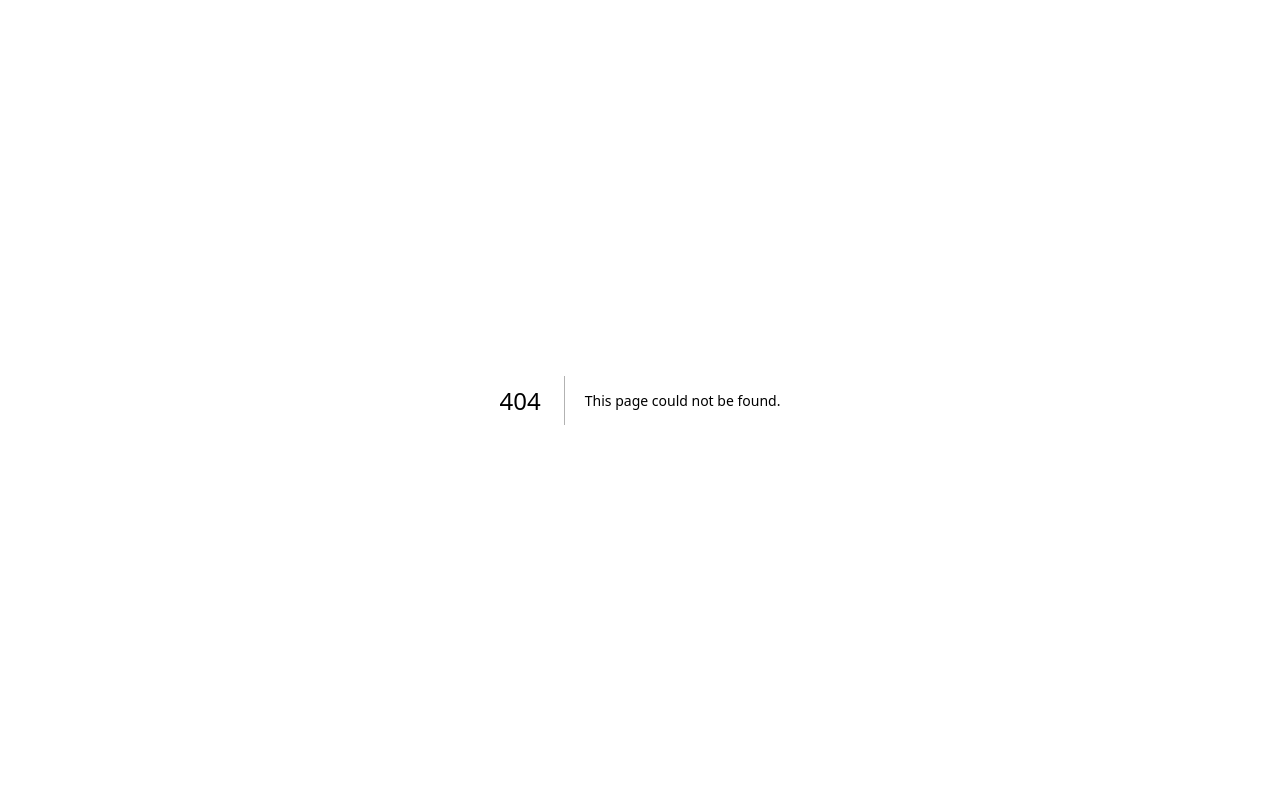
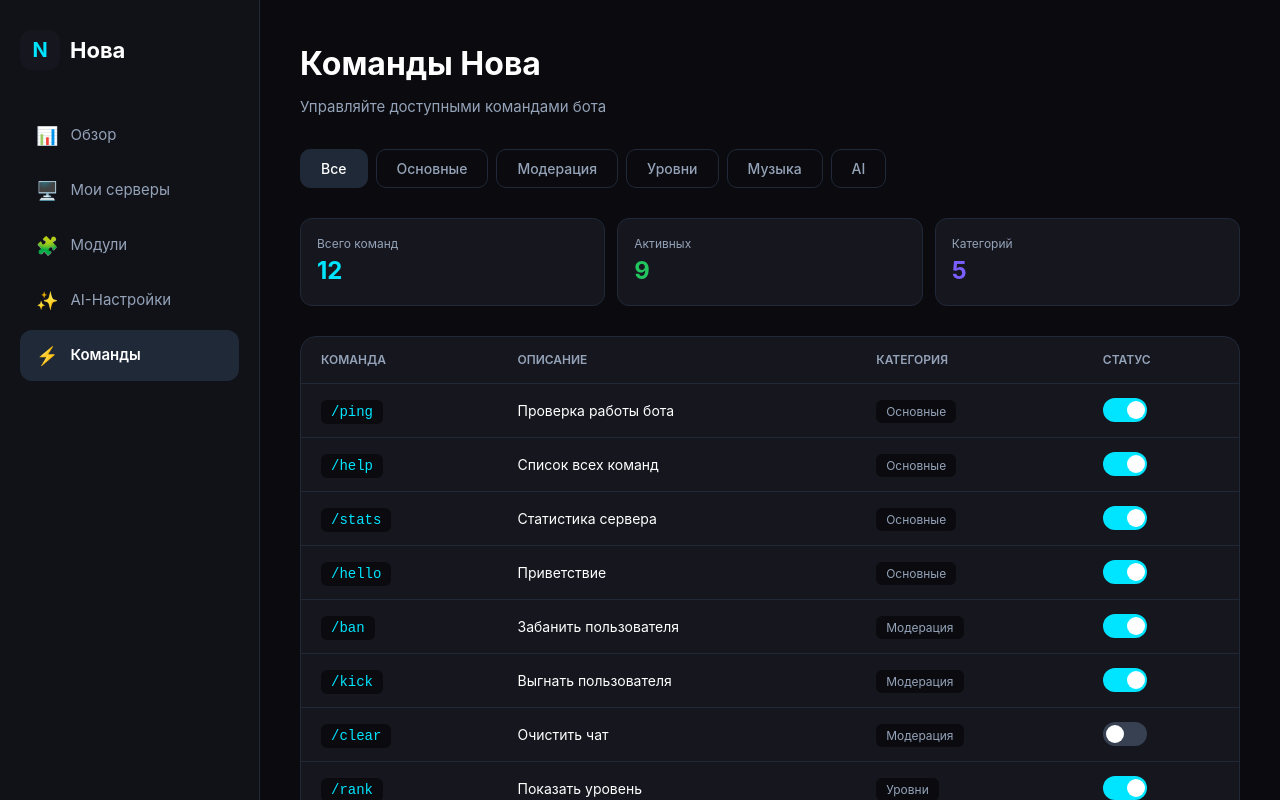
Before and after one commit to R4YDMOND/nova-bot, a Next.js app in the folder frontend/: page /dashboard/commands in a window 1280 px wide. Before the commit this address had no page. Shown: the top 800 px of the page. Built offline with nearby package versions, Linux system fonts and the light colour scheme.

Commit message:
Add commands page.tsx

```diff
--- /dev/null
+++ b/frontend/src/app/dashboard/commands/page.tsx
@@ -0,0 +1,175 @@
+"use client"
+
+import { useState } from 'react'
+
+interface Command {
+  name: string
+  description: string
+  usage: string
+  category: string
+  enabled: boolean
+}
+
+export default function CommandsPage() {
+  const [commands, setCommands] = useState<Command[]>([
+    { name: '/ping', description: 'Проверка работы бота', usage: '/ping', category: 'Основные', enabled: true },
+    { name: '/help', description: 'Список всех команд', usage: '/help', category: 'Основные', enabled: true },
+    { name: '/stats', description: 'Статистика сервера', usage: '/stats', category: 'Основные', enabled: true },
+    { name: '/hello', description: 'Приветствие', usage: '/hello', category: 'Основные', enabled: true },
+    { name: '/ban', description: 'Забанить пользователя', usage: '/ban @user причина', category: 'Модерация', enabled: true },
+    { name: '/kick', description: 'Выгнать пользователя', usage: '/kick @user причина', category: 'Модерация', enabled: true },
+    { name: '/clear', description: 'Очистить чат', usage: '/clear 10', category: 'Модерация', enabled: false },
+    { name: '/rank', description: 'Показать уровень', usage: '/rank', category: 'Уровни', enabled: true },
+    { name: '/top', description: 'Топ участников', usage: '/top 10', category: 'Уровни', enabled: true },
+    { name: '/play', description: 'Включить музыку', usage: '/play название', category: 'Музыка', enabled: false },
+    { name: '/skip', description: 'Пропустить трек', usage: '/skip', category: 'Музыка', enabled: false },
+    { name: '/ai', description: 'Спросить у AI', usage: '/ai вопрос', category: 'AI', enabled: true },
+  ])
+
+  const [activeCategory, setActiveCategory] = useState('Все')
+
+  const categories = ['Все', 'Основные', 'Модерация', 'Уровни', 'Музыка', 'AI']
+
+  const filteredCommands = activeCategory === 'Все'
+    ? commands
+    : commands.filter(c => c.category === activeCategory)
+
+  const toggleCommand = (index: number) => {
+    const newCommands = [...commands]
+    const realIndex = commands.findIndex(c => c.name === filteredCommands[index].name)
+    newCommands[realIndex].enabled = !newCommands[realIndex].enabled
+    setCommands(newCommands)
+  }
+
+  const navigate = (url: string) => {
+    window.location.href = url
+  }
+
+  return (
+    <div style={{ minHeight: '100vh', background: '#0A0A0F', display: 'flex' }}>
+
+      {/* Sidebar */}
+      <aside style={{
+        width: '260px', background: '#111118', borderRight: '1px solid #1F2937',
+        padding: '30px 20px', display: 'flex', flexDirection: 'column'
+      }}>
+        <div style={{ display: 'flex', alignItems: 'center', gap: '10px', marginBottom: '40px' }}>
+          <div style={{ width: '40px', height: '40px', background: '#16161F', borderRadius: '12px', display: 'flex', alignItems: 'center', justifyContent: 'center', fontWeight: 'bold', color: '#00E5FF', fontSize: '20px' }}>N</div>
+          <span style={{ fontSize: '22px', fontWeight: 'bold', color: '#FFFFFF' }}>Нова</span>
+        </div>
+
+        <nav style={{ display: 'flex', flexDirection: 'column', gap: '4px', flex: 1 }}>
+          {[
+            { icon: '📊', label: 'Обзор', href: '/dashboard' },
+            { icon: '🖥️', label: 'Мои серверы', href: '/dashboard' },
+            { icon: '🧩', label: 'Модули', href: '/dashboard/modules' },
+            { icon: '✨', label: 'AI-Настройки', href: '/dashboard/ai' },
+            { icon: '⚡', label: 'Команды', href: '/dashboard/commands' },
+          ].map((item, i) => {
+            const isActive = item.label === 'Команды'
+            return (
+              <span key={i} onClick={() => navigate(item.href)} style={{
+                padding: '12px 16px', borderRadius: '12px', display: 'flex',
+                alignItems: 'center', gap: '12px', fontSize: '15px', cursor: 'pointer',
+                fontWeight: isActive ? '600' : '400',
+                color: isActive ? '#FFFFFF' : '#94A3B8',
+                background: isActive ? '#1F2937' : 'transparent',
+                transition: 'all 0.2s'
+              }}>
+                <span style={{ fontSize: '18px' }}>{item.icon}</span>
+                {item.label}
+              </span>
+            )
+          })}
+        </nav>
+      </aside>
+
+      {/* Main */}
+      <main style={{ flex: 1, padding: '40px', overflow: 'auto' }}>
+        <div style={{ marginBottom: '30px' }}>
+          <h1 style={{ fontSize: '32px', fontWeight: 'bold', color: '#FFFFFF', marginBottom: '8px' }}>Команды Нова</h1>
+          <p style={{ color: '#94A3B8', fontSize: '15px' }}>Управляйте доступными командами бота</p>
+        </div>
+
+        {/* Категории */}
+        <div style={{ display: 'flex', gap: '8px', marginBottom: '30px', flexWrap: 'wrap' }}>
+          {categories.map((cat, i) => (
+            <button key={i} onClick={() => setActiveCategory(cat)} style={{
+              padding: '8px 20px', borderRadius: '10px', border: '1px solid #1F2937',
+              background: activeCategory === cat ? '#1F2937' : 'transparent',
+              color: activeCategory === cat ? '#FFFFFF' : '#94A3B8',
+              cursor: 'pointer', fontSize: '14px', fontWeight: '500',
+              transition: 'all 0.2s'
+            }}>
+              {cat}
+            </button>
+          ))}
+        </div>
+
+        {/* Статистика */}
+        <div style={{ display: 'grid', gridTemplateColumns: 'repeat(auto-fit, minmax(150px, 1fr))', gap: '12px', marginBottom: '30px' }}>
+          <div style={{ background: '#16161F', borderRadius: '12px', padding: '16px', border: '1px solid #1F2937' }}>
+            <div style={{ color: '#94A3B8', fontSize: '12px' }}>Всего команд</div>
+            <div style={{ color: '#00E5FF', fontSize: '24px', fontWeight: 'bold' }}>{commands.length}</div>
+          </div>
+          <div style={{ background: '#16161F', borderRadius: '12px', padding: '16px', border: '1px solid #1F2937' }}>
+            <div style={{ color: '#94A3B8', fontSize: '12px' }}>Активных</div>
+            <div style={{ color: '#22C55E', fontSize: '24px', fontWeight: 'bold' }}>{commands.filter(c => c.enabled).length}</div>
+          </div>
+          <div style={{ background: '#16161F', borderRadius: '12px', padding: '16px', border: '1px solid #1F2937' }}>
+            <div style={{ color: '#94A3B8', fontSize: '12px' }}>Категорий</div>
+            <div style={{ color: '#7B5EFF', fontSize: '24px', fontWeight: 'bold' }}>{categories.length - 1}</div>
+          </div>
+        </div>
+
+        {/* Таблица команд */}
+        <div style={{ background: '#16161F', borderRadius: '16px', border: '1px solid #1F2937', overflow: 'hidden' }}>
+          <table style={{ width: '100%', borderCollapse: 'collapse' }}>
+            <thead>
+              <tr style={{ borderBottom: '1px solid #1F2937' }}>
+                {['Команда', 'Описание', 'Категория', 'Статус'].map((h, i) => (
+                  <th key={i} style={{ padding: '14px 20px', textAlign: 'left', fontSize: '12px', fontWeight: '600', color: '#94A3B8', textTransform: 'uppercase' }}>{h}</th>
+                ))}
+              </tr>
+            </thead>
+            <tbody>
+              {filteredCommands.map((cmd, i) => (
+                <tr key={i} style={{ borderBottom: '1px solid #1F2937' }}
+                  onMouseEnter={(e) => { e.currentTarget.style.background = '#1A1A24' }}
+                  onMouseLeave={(e) => { e.currentTarget.style.background = 'transparent' }}
+                >
+                  <td style={{ padding: '14px 20px' }}>
+                    <code style={{ background: '#0A0A0F', padding: '4px 10px', borderRadius: '6px', color: '#00E5FF', fontSize: '14px', fontFamily: 'monospace' }}>{cmd.name}</code>
+                  </td>
+                  <td style={{ padding: '14px 20px', color: '#FFFFFF', fontSize: '14px' }}>{cmd.description}</td>
+                  <td style={{ padding: '14px 20px' }}>
+                    <span style={{ padding: '4px 10px', borderRadius: '6px', fontSize: '12px', background: '#0A0A0F', color: '#94A3B8' }}>{cmd.category}</span>
+                  </td>
+                  <td style={{ padding: '14px 20px' }}>
+                    <label style={{ position: 'relative', display: 'inline-block', width: '44px', height: '24px', cursor: 'pointer' }}>
+                      <input type="checkbox" checked={cmd.enabled} onChange={() => toggleCommand(i)} style={{ opacity: 0, width: 0, height: 0 }} />
+                      <span style={{ position: 'absolute', top: 0, left: 0, right: 0, bottom: 0, background: cmd.enabled ? '#00E5FF' : '#374151', borderRadius: '24px', transition: '0.3s' }}>
+                        <span style={{ position: 'absolute', height: '18px', width: '18px', left: cmd.enabled ? '24px' : '3px', bottom: '3px', background: '#FFFFFF', borderRadius: '50%', transition: '0.3s' }} />
+                      </span>
+                    </label>
+                  </td>
+                </tr>
+              ))}
+            </tbody>
+          </table>
+        </div>
+
+        {/* Кнопка сохранения */}
+        <div style={{ marginTop: '30px', display: 'flex', justifyContent: 'flex-end' }}>
+          <button style={{
+            padding: '14px 32px', background: '#00E5FF', color: '#000000',
+            border: 'none', borderRadius: '12px', fontWeight: '600', cursor: 'pointer',
+            fontSize: '15px', boxShadow: '0 0 15px rgba(0, 229, 255, 0.2)'
+          }}>
+            Сохранить изменения
+          </button>
+        </div>
+      </main>
+    </div>
+  )
+}
```
